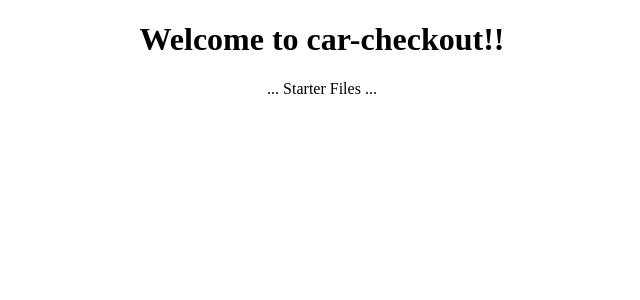
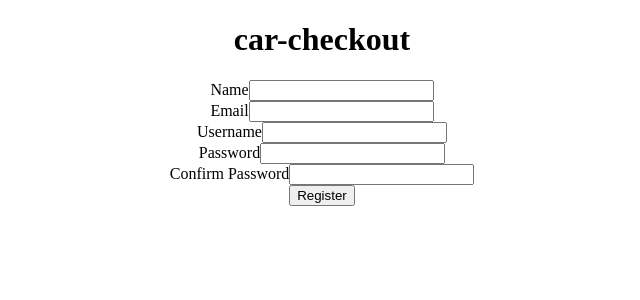
Before and after one commit to Gering112/carsCheckout, an Angular app: page / in a window 1280 px wide. Shown: the top 300 px of the page, without its empty margins (318-958 px from the left). Built offline with nearby package versions, Linux system fonts and the light colour scheme.

Commit message:
created account,login,register component

```diff
--- a/src/app/app.component.html
+++ b/src/app/app.component.html
@@ -1,7 +1,6 @@
 <!--The content below is only a placeholder and can be replaced.-->
 <div style="text-align:center">
-  <h1>
-      Welcome to {{title}}!!
-  </h1>
-  ... Starter Files ...
+  <div><h1>{{pageTitle}}</h1>
+    <app-register></app-register>
+  </div>
 </div>
--- a/src/app/app.component.ts
+++ b/src/app/app.component.ts
@@ -6,5 +6,5 @@
   styleUrls: ['./app.component.css']
 })
 export class AppComponent {
-  title = 'car-checkout';
+  pageTitle = 'car-checkout';
 }
--- a/src/app/app.module.ts
+++ b/src/app/app.module.ts
@@ -1,16 +1,17 @@
 import { BrowserModule } from '@angular/platform-browser';
 import { NgModule } from '@angular/core';
-
 import { AppComponent } from './app.component';
+import { register } from './registeration/register.component';
+import {FormsModule} from '@angular/forms'
 
 @NgModule({
   declarations: [
-    AppComponent
+    AppComponent, register
   ],
   imports: [
-    BrowserModule
+    BrowserModule, FormsModule
   ],
-  providers: [],
+
   bootstrap: [AppComponent]
 })
 export class AppModule { }
--- /dev/null
+++ b/src/app/registeration/register.component.ts
@@ -0,0 +1,15 @@
+import { Component,OnInit } from '@angular/core';
+
+@Component({
+    selector : 'app-register',
+    templateUrl : './registeration-form.html',
+    styleUrls : ['./register-form.css']
+})
+
+export class register implements OnInit {
+
+    ngOnInit():void{
+
+    }
+
+}
--- /dev/null
+++ b/src/app/registeration/registeration-form.html
@@ -0,0 +1,33 @@
+<div class="row">
+    <div class="col-md-4">
+      <form>
+        <div class="form-group">
+          <label for="name">Name</label>
+          <input type="text" id="name" class="form-control">
+        </div>
+
+        <div class="form-group">
+          <label for="email">Email</label>
+          <input type="email" id="email" class="form-control">
+        </div>
+
+        <div class="form-group">
+          <label for="username">Username</label>
+          <input type="text" id="username" class="form-control">
+        </div>
+
+        <div class="form-group">
+          <label for="password">Password</label>
+          <input type="password" id="password" class="form-control">
+        </div>
+
+        <div class="form-group">
+          <label for="confirmPassword">Confirm Password</label>
+          <input type="password" id="confirmPassword" class="form-control">
+        </div>
+
+        <button class="btn btn-primary">Register</button>
+
+      </form>
+    </div>
+  </div>
```
Also changed, not shown: src/app/account/account.component.ts (added, +15 -0 lines), src/app/login/login.component.ts (added, +15 -0 lines), src/app/login/account.component.css (added), src/app/login/account.component.html (added), src/app/login/login.compoenent.html (added), src/app/login/login.component.css (added), src/app/registeration/register-form.css (added).
